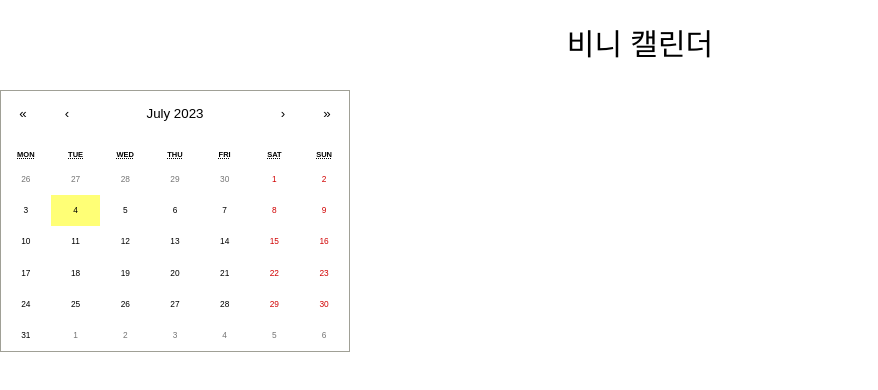
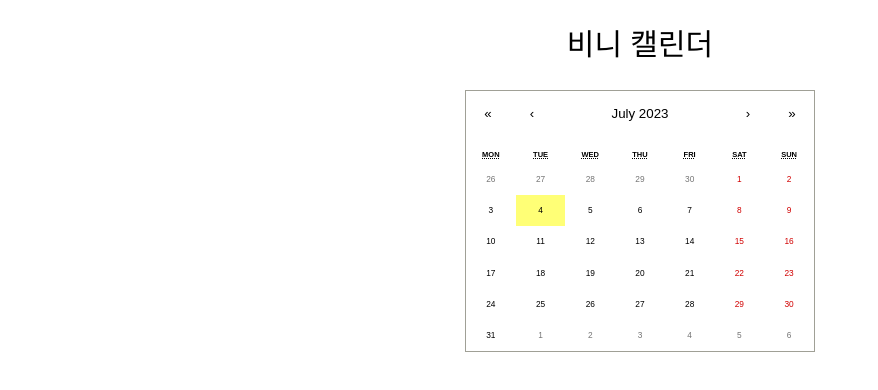
Before and after one commit to Gwasuwon-shot/web-pre-task, a React (Vite) app: page /eun-bean in a window 1280 px wide. Shown: the top 390 px of the page, without its empty margins (0-878 px from the left). Built offline with nearby package versions, Linux system fonts and the light colour scheme; a web font is replaced by a local one.

Commit message:
[ etc ] delete React-Calendar

```diff
--- a/package.json
+++ b/package.json
@@ -17,7 +17,6 @@
     "eslint-plugin-react": "^7.32.2",
     "eslint-plugin-simple-import-sort": "^10.0.0",
     "react": "^18.2.0",
-    "react-calendar": "^4.3.0",
     "react-dom": "^18.2.0",
     "react-query": "^3.39.3",
     "react-router-dom": "^6.14.0",
--- a/src/components/eunBean/BeanCalendar.tsx
+++ b/src/components/eunBean/BeanCalendar.tsx
@@ -15,6 +15,8 @@ export default function BeanCalendar() {
 
 const CalendarWrapper = styled.div`
   display: flex;
+  justify-content: center;
+  align-items: center;
 `;
 
 const Header = styled.header`
```
Also changed, not shown: 1 other file (tests, documents, lock files or other folders).
